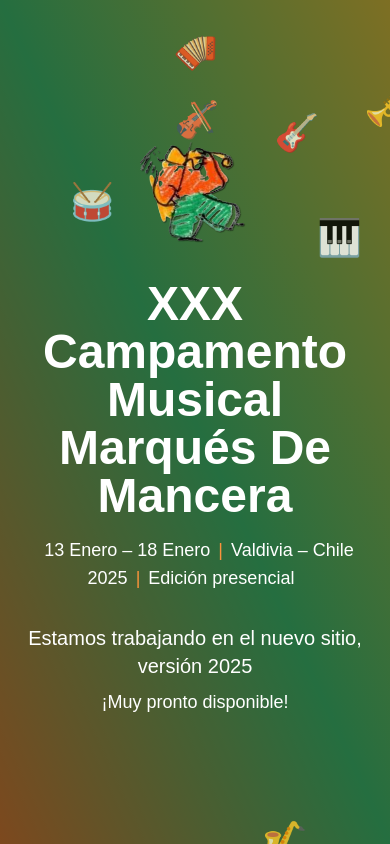
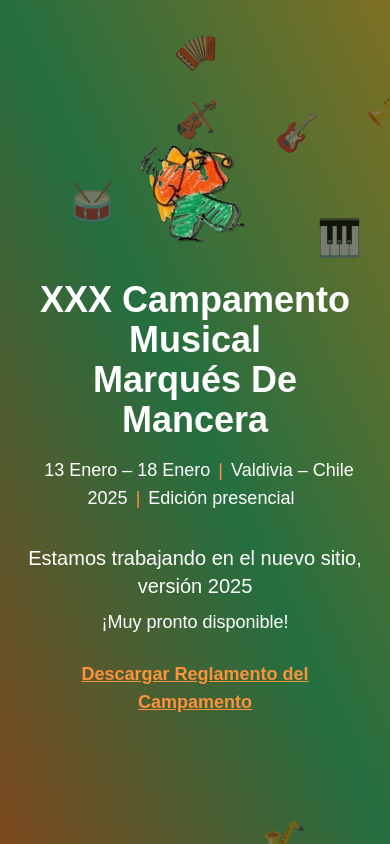
Before and after one commit to jaaneo/camusmancera.cl, a Next.js app: page / in a window 390 px wide. Built offline with nearby package versions, Linux system fonts and the light colour scheme.

Commit message:
add readme

```diff
--- a/app/page.tsx
+++ b/app/page.tsx
@@ -5,14 +5,11 @@ export default function Home() {
 
   return (
     <main className="relative flex min-h-screen items-center justify-center bg-gradient-to-tr from-orange-400 via-green-400 to-yellow-300 overflow-hidden">
-      {/* Capa oscura */}
-      <div className="absolute inset-0 bg-black bg-opacity-50"></div>
-
       {/* Emojis flotantes */}
       {emojis.map((emoji, index) => (
         <span
           key={index}
-          className="absolute text-4xl animate-float"
+          className="absolute text-4xl animate-float opacity-50"
           style={{
             top: `${Math.random() * 100}%`,
             left: `${Math.random() * 100}%`,
@@ -23,14 +20,17 @@ export default function Home() {
         </span>
       ))}
 
+      {/* Capa oscura */}
+      <div className="absolute inset-0 bg-black bg-opacity-50 z-10"></div>
+
       {/* Contenido */}
-      <div className="relative text-center text-white p-6">
+      <div className="relative z-20 text-center text-white p-6">
         <img
           src="/logo_camusmancera.png"
           alt="Logo Campamento Musical Marqués de Mancera"
           className="w-32 h-32 mx-auto mb-6"
         />
-        <h1 className="text-5xl font-bold mb-4">
+        <h1 className="text-4xl sm:text-5xl font-bold mb-4">
           XXX Campamento <br />
           Musical <br />
           Marqués De Mancera
@@ -48,6 +48,13 @@ export default function Home() {
         <p className="mt-2 text-lg font-light">
           ¡Muy pronto disponible!
         </p>
+        <a
+          href="/Reglamento_Campamento_version_xxx.pdf"
+          download
+          className="mt-6 inline-block text-lg font-bold text-orange-400 underline hover:text-orange-300"
+        >
+          Descargar Reglamento del Campamento
+        </a>
       </div>
     </main>
   );
```
Also changed, not shown: 2 other files (tests, documents, lock files or other folders).
